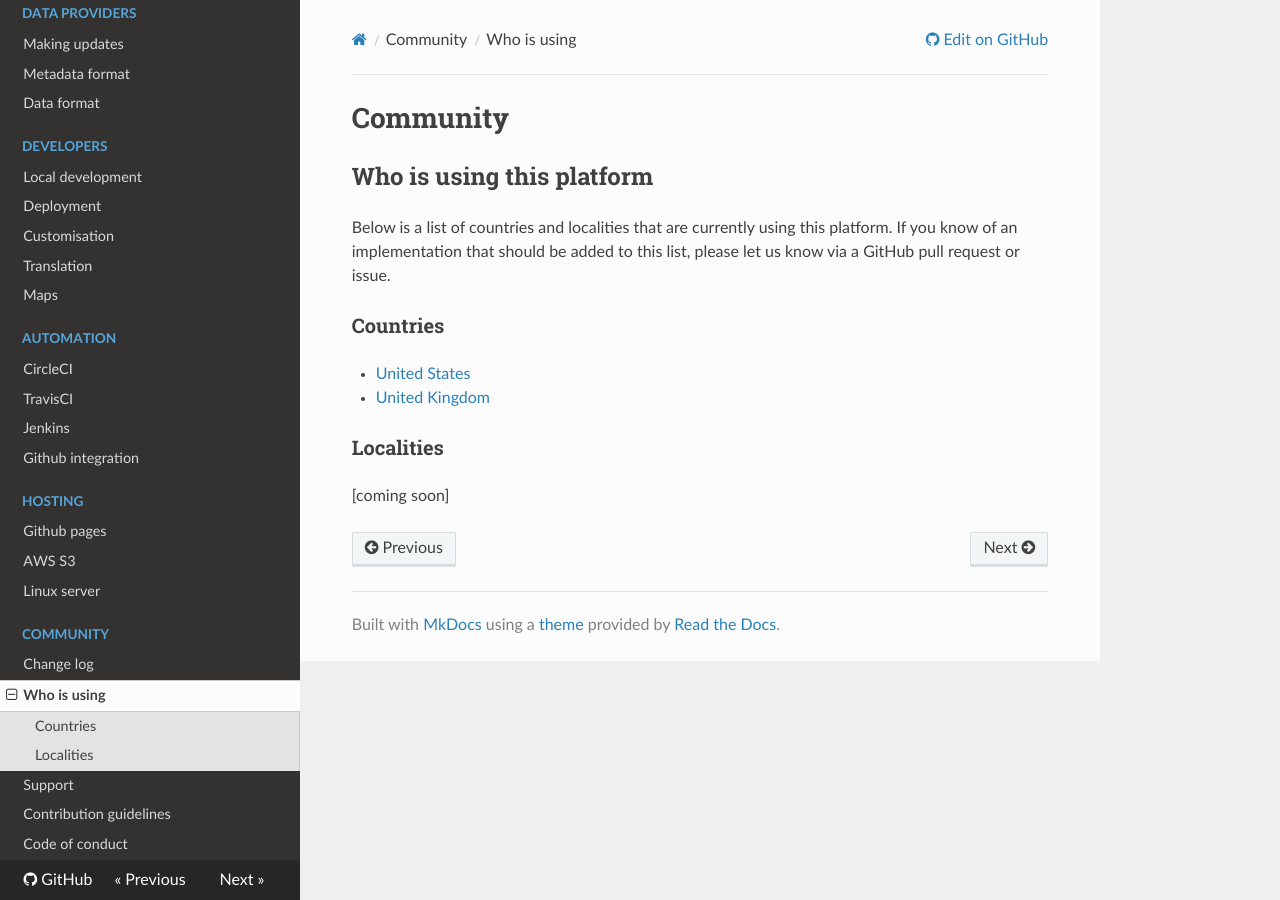
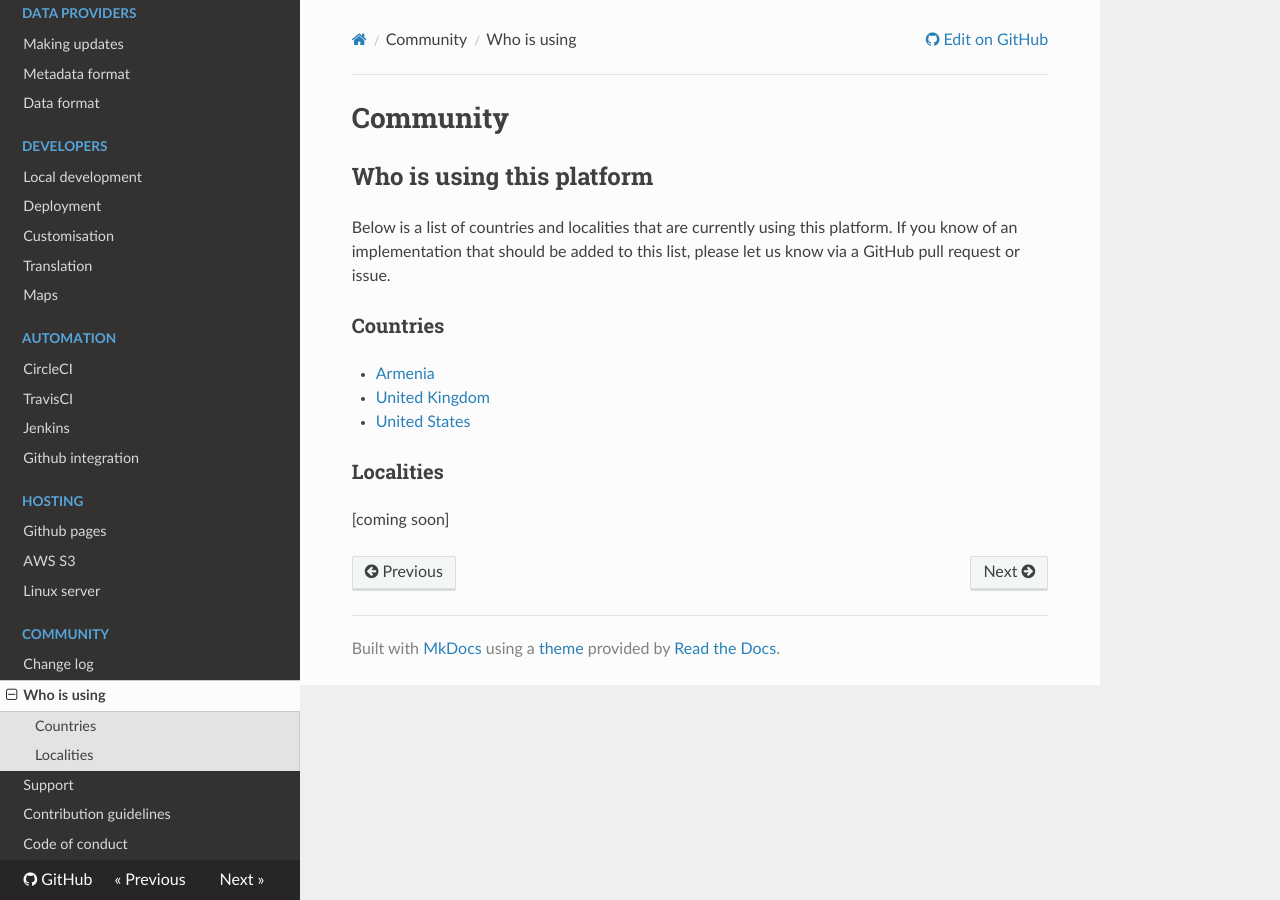
Before and after one commit to open-sdg/open-sdg, an MkDocs documentation site: the page built from docs/community.md, in a window 1280 px wide. Built offline with MkDocs 1.6.1, drawn with Linux system fonts in a browser that asks for light colours; nearby versions of some CDN libraries; old or Windows-style settings are respelled for this version of MkDocs.

Commit message:
Add Armenia to community page, and sort alphabetically

```diff
--- a/docs/community.md
+++ b/docs/community.md
@@ -6,8 +6,9 @@ Below is a list of countries and localities that are currently using this platfo
 
 ### Countries
 
+* [Armenia](case-studies/armenia.md)
+* [United Kingdom](https://sustainabledevelopment-uk.github.io)
 * [United States](https://sdg.data.gov)
-* [United Kingdom](https://sustainabledevelopment-uk.github.io)
 
 ### Localities
 
```
